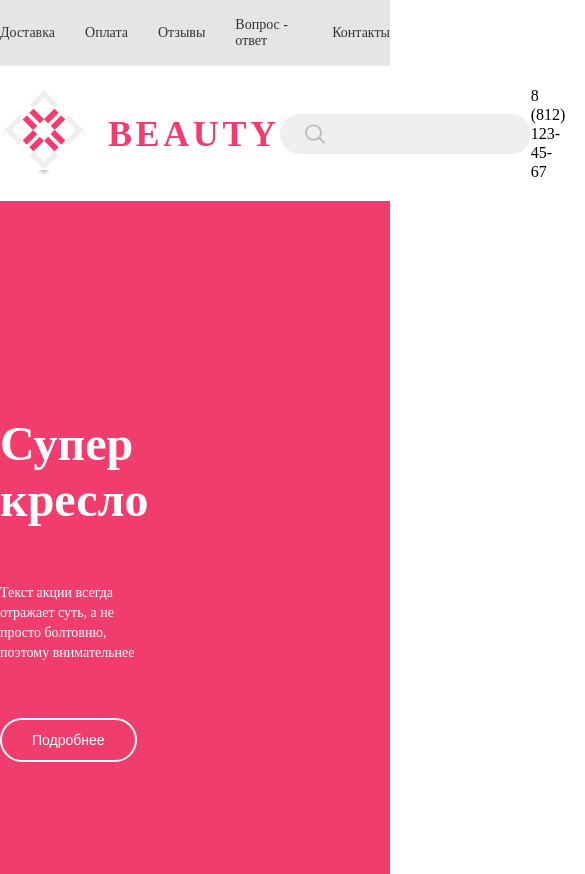
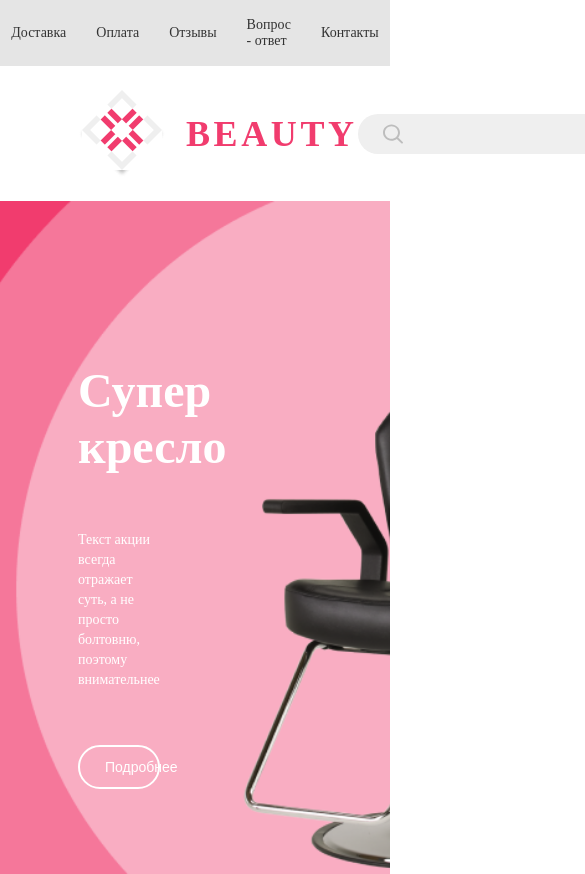
Before and after one commit to M-fil/chairs-shop-online, a website: page index.html in a window 390 px wide. Shown: the top 874 px of the page, 585 px wide, since content can reach past the window. Drawn offline with Linux system fonts and the light colour scheme.

Commit message:
feat: add initial styles for responsive page

```diff
--- a/package.json
+++ b/package.json
@@ -19,7 +19,7 @@
     "url": "https://github.com/M-fil/chairs-shop-online/issues"
   },
   "homepage": "https://github.com/M-fil/chairs-shop-online#readme",
-  "dependencies": {
-    "node-sass": "^6.0.1"
+  "devDependencies": {
+    "node-sass": "^8.0.0"
   }
 }
--- a/src/scss/common/_info-block.scss
+++ b/src/scss/common/_info-block.scss
@@ -13,7 +13,7 @@ $info-block-input-height: 35px;
     display: flex;
     flex-direction: column;
 
-    margin-right: 65px;
+    margin-right: 25px;
   }
 
   &__image-block {
@@ -22,7 +22,9 @@ $info-block-input-height: 35px;
     align-items: center;
   }
 
-  &__image {}
+  &__image {
+    width: 90%;
+  }
 
   &__title {
     font-weight: bold;
--- a/src/scss/constants/_constants.scss
+++ b/src/scss/global/_constants.scss
@@ -6,3 +6,5 @@ $title-text-color: #000000;
 $link-text-color: #000000;
 $main-text-color: #ffffff;
 $info-text-color: #333333;
+
+$wrapper-width: 60%;
--- a/src/scss/global/_global.scss
+++ b/src/scss/global/_global.scss
@@ -23,4 +23,13 @@ a {
   }
 }
 
-.wrapper {}
+section,
+header,
+footer {
+  display: flex;
+  justify-content: center;
+}
+
+.wrapper {
+  width: $wrapper-width;
+}
--- a/src/scss/index.scss
+++ b/src/scss/index.scss
@@ -1,4 +1,4 @@
-@import "./constants/constants";
+@import "./global/constants";
 @import "./global/global";
 
 @import "./common/products-layout";
--- a/src/scss/modules/_info-blocks.scss
+++ b/src/scss/modules/_info-blocks.scss
@@ -9,6 +9,8 @@
   }
 
   &__item {
+    width: 45%;
+
     &:not(:last-child) {
       margin-right: 30px;
     }
--- a/src/scss/modules/_super-product.scss
+++ b/src/scss/modules/_super-product.scss
@@ -1,12 +1,18 @@
+$super-product-background-height: 750px;
+
 .super-product {
   background-image: url(../assets/super-product/background.png);
+  background-repeat: no-repeat;
+  background-size: cover;
+  background-position: center;
+  background-color: $primary1;
   color: $main-text-color;
+  height: $super-product-background-height;
 
   &__wrapper {
     display: flex;
     flex-direction: column;
-
-    padding: 215px 0;
+    justify-content: center;
   }
 
   &__main-info {
```
Also changed, not shown: src/css/index.css, 1 other file.
